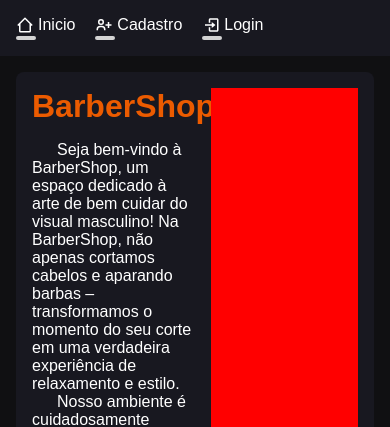
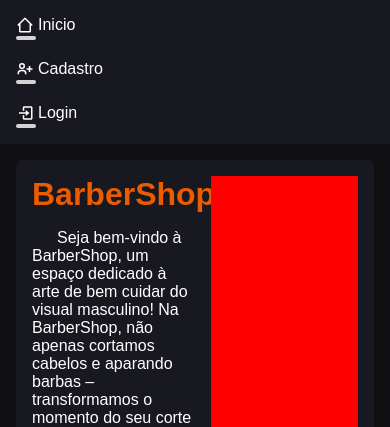
Before and after one commit to IslanP1/barbearia-app, a Django app: page / in a window 390 px wide. Shown: the top 427 px of the page. Run offline with Django 5.2, Linux system fonts and the light colour scheme.

Commit message:
fix: corrigindo responsividade da navbar

```diff
--- a/templates/static/corte/home/css/style.css
+++ b/templates/static/corte/home/css/style.css
@@ -99,3 +99,10 @@ body {
   background-color: #d9edf7;
   color: #31708f;
 }
+
+@media (max-width: 650px) {
+  .navbar {
+    flex-direction: column;
+  }
+
+}
--- a/templates/static/user/login/css/style3.css
+++ b/templates/static/user/login/css/style3.css
@@ -165,3 +165,9 @@
     background-color: #d9edf7;
     color: #31708f;
   }
+
+  @media (max-width: 650px) {
+    .navbar {
+      flex-direction: column;
+    }
+  }
```
Also changed, not shown: db.sqlite3.
